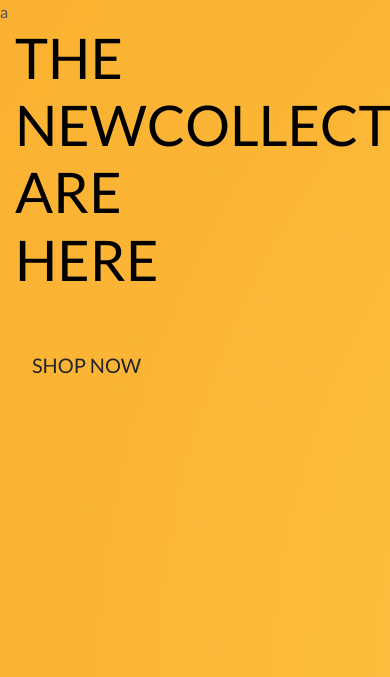
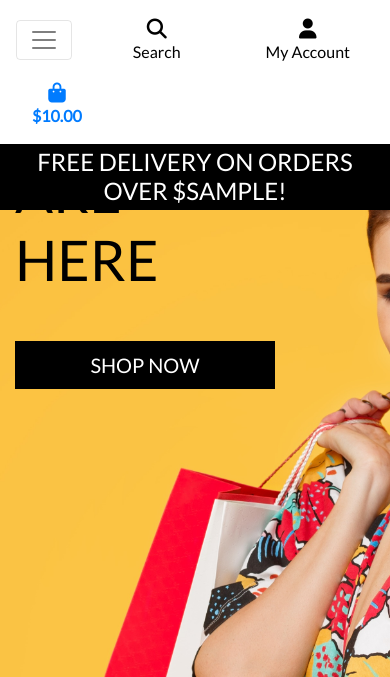
Before and after one commit to rockroman/ado-boutique, a Django app: template home/templates/home/index.html in a window 390 px wide; the page is wider, and only the part inside the window is pictured. Shown: the top 677 px of that part. Run offline with Django 3.2, Linux system fonts and the light colour scheme; the template is opened without the code that fills it: most values are stand-ins (such as "Sample title", 1, 10 or a date in 2020); some libraries are stand-ins or nearby versions.

Commit message:
mobile header and main navigation added

```diff
--- a/home/templates/home/index.html
+++ b/home/templates/home/index.html
@@ -17,7 +17,7 @@
             <h1 class="display-4 logo-font text-black">The newcollections are here</h1>
             <div class="my-5">
                 <h4>
-                    <a href="" class="shop-now btn btn-lg rounded-0 text-uppercase py3">Shop Now</a>
+                    <a href="" class="shop-now-button btn btn-lg rounded-0 text-uppercase py3">Shop Now</a>
                 </h4>
             </div>
         </div>
--- a/static/css/base.css
+++ b/static/css/base.css
@@ -3,7 +3,7 @@
 }
 
 body{
-   background-image: url('/media/homepage_background_cropped.jpg');
+    background: url('/media/homepage_background_cropped.jpg') no-repeat center center fixed;
     background-size: cover;
    height: calc(100vh -164px);
     color: #555;
@@ -57,6 +57,10 @@
     border: 1px solid black !important;
 }
 
+.bg-black{
+    background: #000 !important;
+}
+
 /* -------------------------------- Media Queries */
 
 /* Slightly larger container on xl screens */
--- a/templates/base.html
+++ b/templates/base.html
@@ -26,6 +26,7 @@
 
   {% block corejs %}
   <!-- Option 1: jQuery and Bootstrap Bundle (includes Popper) -->
+      <script src="https://kit.fontawesome.com/e9c73d7092.js" crossorigin="anonymous"></script>
       <script src="https://cdn.jsdelivr.net/npm/jquery@3.5.1/dist/jquery.min.js" integrity="sha256-9/aliU8dGd2tb6OSsuzixeV4y/faTqgFtohetphbbj0=" crossorigin="anonymous"></script>
       <script src="https://cdn.jsdelivr.net/npm/bootstrap@4.6.2/dist/js/bootstrap.bundle.min.js" integrity="sha384-Fy6S3B9q64WdZWQUiU+q4/2Lc9npb8tCaSX9FK7E8HnRr0Jz8D6OP9dO5Vg3Q9ct" crossorigin="anonymous"></script>
   {% endblock  %}
@@ -33,7 +34,7 @@
   {% block extra_js %}
   {% endblock %}
 
-  <title>BOUTIQUE ADO {% block extra_title %}{% endblock %}</title>
+<title>BOUTIQUE ADO {% block extra_title %}{% endblock %}</title>
 </head>
   <body>
    <header class="container-fluid fixed-top">
@@ -96,6 +97,21 @@
           </ul>
       </div>
     </div>
+    <div class="row bg-white">
+      <nav class="navbar navbar-expand-lg navbar-light w-100">
+        <button class="navbar-toggler" type="button" data-toggle="collapse" data-target="#main-nav" aria-controls="main-nav" aria-expanded="false" aria-label="Toggle navigation">
+            <span class="navbar-toggler-icon"></span>
+        </button>
+        {% include 'includes/mobile-top-header.html' %}
+        {% include 'includes/main-nav.html' %}
+    </nav>
+  </div>
+  <div id="delivery-banner" class="row text-center">
+    <div class="col bg-black text-white">
+        <h4 class="logo-font my-1">Free delivery on orders over ${{ free_shipping_threshold }}!</h4>
+    </div>
+ </div>
+
 </header>
 
     {% if messages %}
--- /dev/null
+++ b/templates/includes/main-nav.html
@@ -0,0 +1,51 @@
+<div class="collapse navbar-collapse" id="main-nav">
+    <ul class="navbar-nav w-auto mx-auto">
+        <li class="nav-item dropdown">
+            <a class="logo-font font-weight-bold nav-link text-black mr-5" href="#" id="all-products-link" data-toggle="dropdown" aria-haspopup="true" aria-expanded="false">
+                All Products
+            </a>
+            <div class="dropdown-menu border-0" aria-labelledby="all-products-link">
+                <a href="" class="dropdown-item">By Price</a>
+                <a href="" class="dropdown-item ">By Rating</a>
+                <a href="" class="dropdown-item ">By Category</a>
+                <a href="" class="dropdown-item">All Products</a>
+            </div>
+        </li>
+
+        <li class="nav-item dropdown">
+            <a class="logo-font font-weight-bold nav-link text-black mr-5" href="#" id="clothing-link" data-toggle="dropdown" aria-haspopup="true" aria-expanded="false">
+                Clothing
+            </a>
+            <div class="dropdown-menu border-0" aria-labelledby="clothing-link">
+                <a href="" class="dropdown-item">Activewear &amp; Essentials</a>
+                <a href="" class="dropdown-item">Jeans</a>
+                <a href="" class="dropdown-item">Shirts</a>
+                <a href="" class="dropdown-item">All Clothing</a>
+            </div>
+        </li>
+
+        <li class="nav-item dropdown">
+            <a class="logo-font font-weight-bold nav-link text-black mr-5" href="#" id="homeware-link" data-toggle="dropdown" aria-haspopup="true" aria-expanded="false">
+                Homeware
+            </a>
+            <div class="dropdown-menu border-0" aria-labelledby="homeware-link">
+                <a href="" class="dropdown-item">Bed &amp; Bath</a>
+                <a href="" class="dropdown-item">Kitchen &amp; Dining</a>
+                <a href="" class="dropdown-item">All Homeware</a>
+            </div>
+        </li>
+
+        <li class="nav-item dropdown">
+            <a class="logo-font font-weight-bold nav-link text-black" href="#" id="specials-link" data-toggle="dropdown" aria-haspopup="true" aria-expanded="false">
+                Special Offers
+            </a>
+            <div class="dropdown-menu border-0" aria-labelledby="specials-link">
+                <a href="" class="dropdown-item">New Arrivals</a>
+                <a href="" class="dropdown-item">Deals</a>
+                <a href="" class="dropdown-item">Clearance</a>
+                <a href="" class="dropdown-item">All Specials</a>
+            </div>
+        </li>
+
+    </ul>
+</div>
--- /dev/null
+++ b/templates/includes/mobile-top-header.html
@@ -0,0 +1,56 @@
+<li class="list-inline-item">
+    <a class="text-black nav-link d-block d-lg-none" href="#" id="mobile-search" data-toggle="dropdown" aria-haspopup="true" aria-expanded="false">
+        <div class="text-center">
+            <div><i class="fas fa-search fa-lg"></i></div>
+            <p class="my-0">Search</p>
+        </div>
+    </a>
+    <div class="dropdown-menu border-0 w-100 p-3 rounded-0 my-0" aria-labelledby="mobile-search">
+        <form class="form" method="GET" action="">
+            <div class="input-group w-100">
+                <input class="form-control border border-black rounded-0" type="text" name="q" placeholder="Search our site">
+                <div class="input-group-append">
+                    <button class="form-control form-control btn btn-black border border-black rounded-0" type="submit">
+                        <span class="icon">
+                            <i class="fas fa-search"></i>
+                        </span>
+                    </button>
+                </div>
+            </div>
+        </form>
+    </div>
+</li>
+<li class="list-inline-item dropdown">
+    <a class="text-black nav-link d-block d-lg-none" href="#" id="user-options" data-toggle="dropdown" aria-haspopup="true" aria-expanded="false">
+        <div class="text-center">
+            <div><i class="fas fa-user fa-lg"></i></div>
+            <p class="my-0">My Account</p>
+        </div>
+    </a>
+    <div class="dropdown-menu border-0" aria-labelledby="user-options">
+        {% if request.user.is_authenticated %}
+            {% if request.user.is_superuser %}
+                <a href="{% url 'account_logout' %}" class="dropdown-item">Product Management</a>
+            {% endif %}
+            <a href="" class="dropdown-item">My Profile</a>
+            <a href="{% url 'account_logout' %}" class="dropdown-item">Logout</a>
+        {% else %}
+            <a href="{% url 'account_signup' %}" class="dropdown-item">Register</a>
+            <a href="{% url 'account_login' %}" class="dropdown-item">Login</a>
+        {% endif %}
+    </div>
+</li>
+<li class="list-inline-item">
+    <a class="{% if grand_total %}text-primary font-weight-bold{% else %}text-black{% endif %} nav-link d-block d-lg-none" href="">
+        <div class="text-center">
+            <div><i class="fas fa-shopping-bag fa-lg"></i></div>
+            <p class="my-0">
+                {% if grand_total %}
+                    ${{ grand_total|floatformat:2 }}
+                {% else %}
+                    $0.00
+                {% endif %}
+            </p>
+        </div>
+    </a>
+</li>
```
